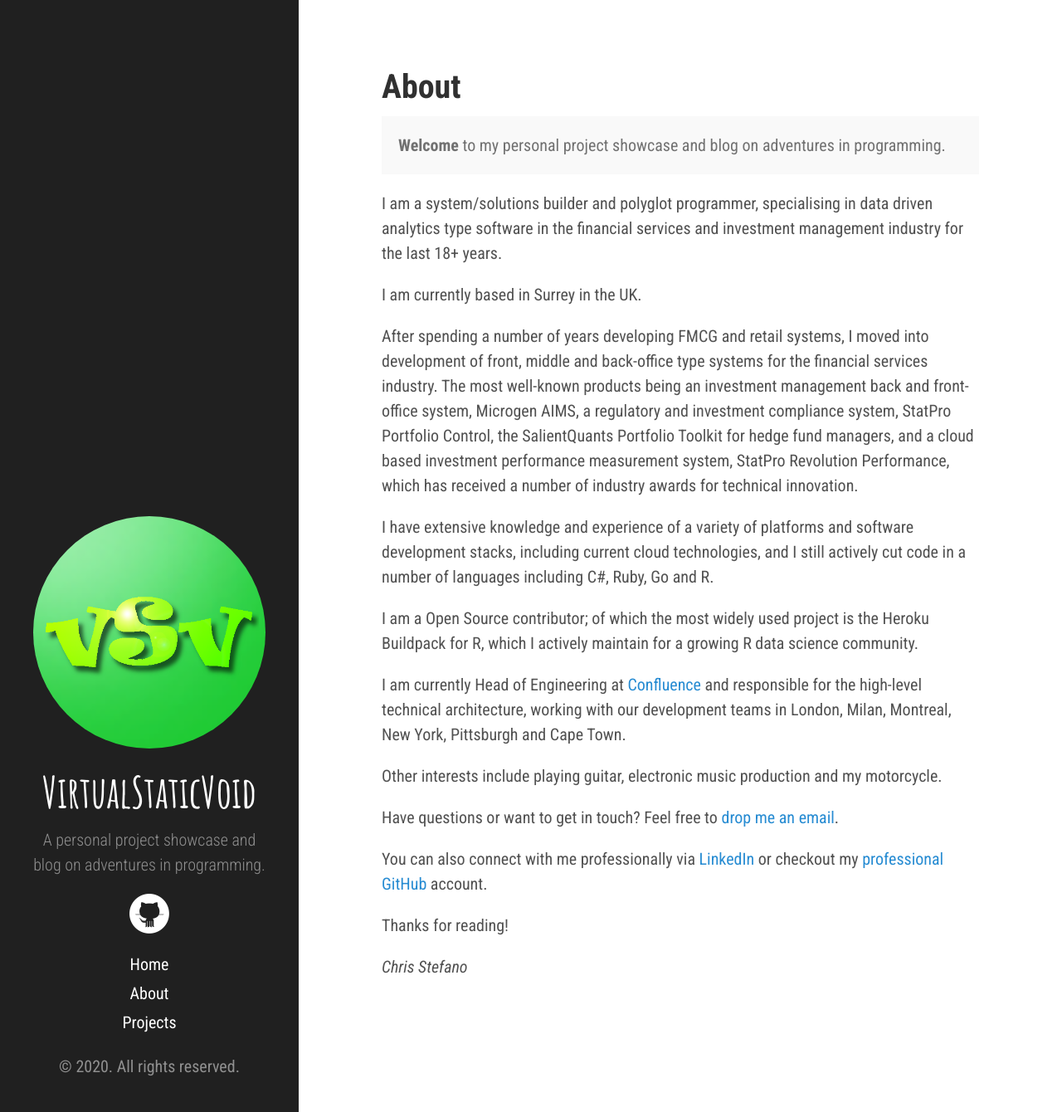
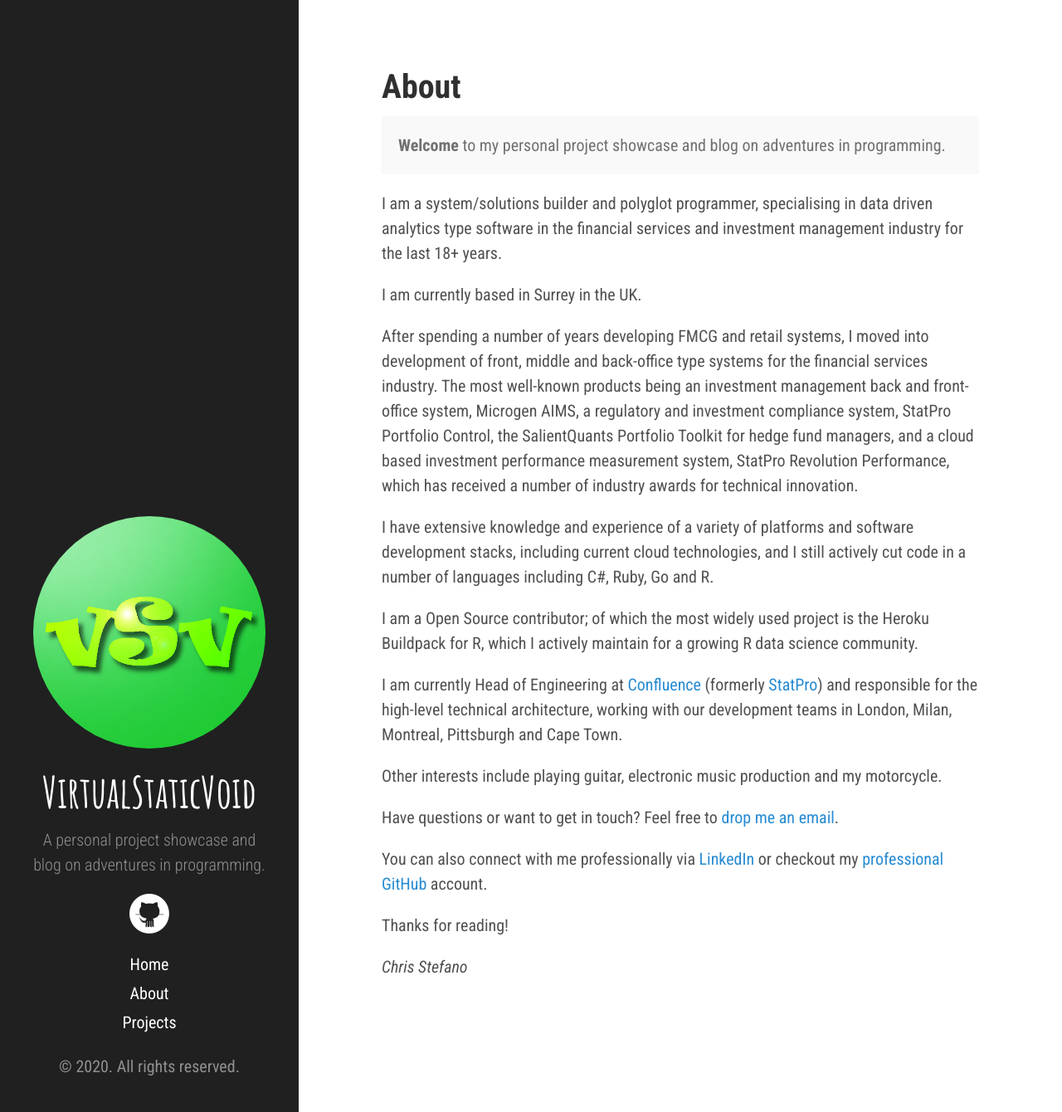
Before and after one commit to virtualstaticvoid/virtualstaticvoid.github.io, a Jekyll site: the page built from about.md, in a window 1280 px wide and 1340 px high. Shown: the whole window at 83% size. Built offline with Jekyll 4.4.1, drawn with Linux system fonts in a browser that asks for light colours.

Commit message:
update about page

```diff
--- a/about.md
+++ b/about.md
@@ -26,8 +26,8 @@
 I am a Open Source contributor; of which the most widely used project is the Heroku Buildpack for R,
 which I actively maintain for a growing R data science community.
 
-I am currently Head of Engineering at [Confluence][confluence] and responsible for the high-level technical
-architecture, working with our development teams in London, Milan, Montreal, New York, Pittsburgh and Cape Town.
+I am currently Head of Engineering at [Confluence][confluence] (formerly [StatPro][statpro]) and responsible for the high-level technical
+architecture, working with our development teams in London, Milan, Montreal, Pittsburgh and Cape Town.
 
 Other interests include playing guitar, electronic music production and my motorcycle.
 
@@ -44,3 +44,4 @@
 [confluence]: https://confluence.com
 [github]: https://github.com/cstefano
 [linkedin]: https://www.linkedin.com/in/chrisstefano/
+[statpro]: https://www.statpro.com
```
